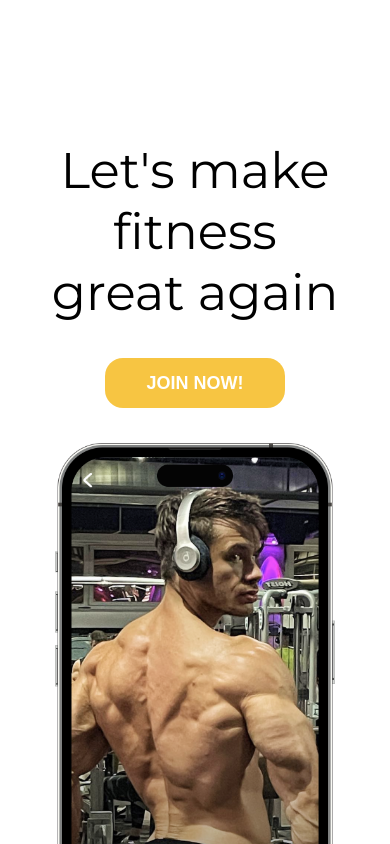
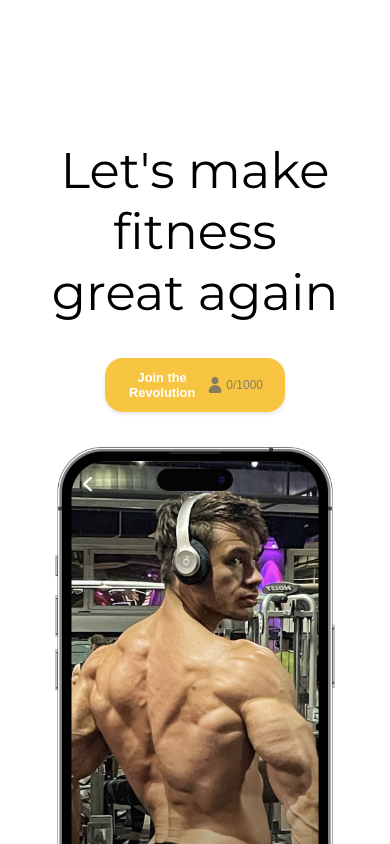
Before and after one commit to bnc1338/landingpagePUMPED, a React (Create React App) app: page / in a window 390 px wide. Shown: the top 844 px of the page. Built offline with nearby package versions, Linux system fonts and the light colour scheme; no server answers.

Commit message:
userscount

```diff
--- a/src/App.js
+++ b/src/App.js
@@ -15,8 +15,38 @@ import { BrowserRouter as Router, Routes, Route } from 'react-router-dom';
 import Partnership from './Sections/Partnership/Partnership.js';
 import Eula from './Sections/Eula/Eula.js';
 import Register from './Sections/Regiser/Register.js';
+import { useEffect, useState } from 'react';
 
 function App() {
+
+  const [isPostBack,setIsPostBack] = useState(false);
+  const [usersCount,setUsersCount]= useState(0);
+
+  const fetchUserCount = async function() {
+    const resp = await fetch(process.env.REACT_APP_API_IP+"getUsersCount", {
+      method: "POST",
+      headers: { "Content-Type": "application/json" },
+      body:JSON.stringify( {
+        authToken: process.env.REACT_APP_API_KEY
+      })
+    });
+    const data = await resp.json();
+    if(resp.status===200){
+      setUsersCount(data.count);
+    }
+    else{
+      setUsersCount(200);
+    }
+  }
+
+  useEffect(()=>{
+    if(isPostBack===false){
+      setIsPostBack(true);
+      fetchUserCount();
+    }
+    setIsPostBack(true);
+  },[])
+
   return (
     <div className="App">
       <Router>
@@ -31,7 +61,7 @@ function App() {
             //mukodj*/}
               <Navbar />
               <Container>
-                <Home />
+                <Home usersCount={usersCount}/>
                 <Video />
                 {/* <Competition /> */}
                 <BananasBack>
--- a/src/Sections/Home/Home.css
+++ b/src/Sections/Home/Home.css
@@ -16,20 +16,117 @@
     text-align: center;
 }
 
-.Home > .home-container > button {
-    padding: 10px 20px;
-    background-color: #F7C542;
-    color: white;
-    cursor: pointer;
-    font-size: 18px;
-    margin: 50px;
-    width: 200px;
-    min-height:60px;
-    font-weight: 600;
-    transition: background-color 0.3s, border-color 0.3s;
-    border: 2px solid transparent;
-    border-radius: 18px;
+.custom-button {
+  padding: 10px 20px;
+  background-color: #F7C542;
+  cursor: pointer;
+  color: white;
+  font-size: 1rem; /* Adjusted for better scaling */
+  margin: 40px auto; /* Center alignment and reduced margin */
+  width: 100%; /* Makes the button responsive */
+  max-width: 300px; /* Limits the width for large screens */
+  min-height: 60px;
+  font-weight: 600;
+  position: relative;
+  display: flex;
+  flex-direction: row; /* Arrange items horizontally */
+  align-items: center;
+  justify-content: space-between; /* Even spacing between items */
+  gap: 10px; /* Add spacing between child elements */
+  border-radius: 18px;
+  overflow: hidden;
+  text-align: center;
+  transition: all 0.3s ease-out;
+  box-shadow: 0 2px 4px rgba(0, 0, 0, 0.1);
+  border: transparent 0px;
+}
+
+.custom-button:hover {
+  background-color: #b48a21;
+
+  border: transparent 0px;
+}
+
+.hover-effect {
+  position: absolute;
+  right: 0;
+  top: -3rem;
+  height: 8rem;
+  width: 2rem;
+  background: white;
+  opacity: 0.1;
+  transform: translateX(3rem) rotate(12deg);
+  transition: transform 1s ease-out;
+}
+
+.custom-button:hover .hover-effect {
+  transform: translateX(-10rem) rotate(12deg);
+}
+
+.icon-text {
+  display: flex;
+  align-items: center;
+  justify-content: center;
+
+  gap: 10px; /* Adds spacing between text and icon */
+}
+
+.stats {
+  display: flex;
+  align-items: center;
+  justify-content: center;
+  gap: 5px; /* Adds spacing between items */
+}
+
+.star-icon {
+  width: 1rem;
+  height: 1rem;
+}
+
+.counter {
+  font-size: 0.875rem;
+  font-weight: 500;
+  color: rgba(107, 107, 107, 0.8);
+}
+
+@media (max-width: 768px) {
+  .custom-button {
+    font-size: 0.875rem; /* Scales font size for smaller screens */
+    padding: 10px;
+    max-width: 300px;
   }
+
+  .hover-effect {
+    height: 6rem;
+    width: 1.5rem;
+  }
+
+  .icon-text span {
+    font-size: 0.8rem;
+  }
+
+  .counter {
+    font-size: 0.75rem;
+  }
+}
+
+@media (max-width: 480px) {
+  .custom-button {
+    font-size: 0.75rem;
+    padding: 8px;
+    max-width: 100%;
+  }
+
+  .icon-text {
+    gap: 5px;
+  }
+
+  .stats {
+    gap: 3px;
+  }
+}
+
+  /* */
 
   .Home > .home-container > .mockups {
     color: black;
@@ -58,7 +155,7 @@
         background-color: #F7C542;
         color: white;
         cursor: pointer;
-        font-size: 18px;
+        font-size: 15px;
         margin: 35px;
         width: 180px;
         min-height:50px;
--- a/src/Sections/Home/Home.js
+++ b/src/Sections/Home/Home.js
@@ -4,7 +4,7 @@ import mockup1 from "../../assets/mockup1.png";
 import mockup2 from "../../assets/mockup2.png";
 import mockup3 from "../../assets/mockup3.png";
 import logo from "../../assets/PUMPED_logoBLACK.png";
-function Home() {
+function Home({usersCount}) {
 
     const [screenWidth, setScreenWidth] = useState(window.innerWidth);
 
@@ -21,13 +21,45 @@ function Home() {
           top: document.documentElement.scrollHeight,
           behavior: 'smooth',
         });
-      };
+    };
 
     return (
         <div className='Home'>
             <div className='home-container'>
                 <h1>Let's make fitness</h1><h1>great again</h1>
-                <button onClick={handleJoinClick}>JOIN NOW!</button>
+                <button
+                    href="#"
+                    class="custom-button"
+                    onClick={handleJoinClick}
+                    >
+                    <span class="hover-effect"></span>
+                    <div class="icon-text">
+                        <span class="text-white">Join the Revolution</span>
+                    </div>
+                    <div class="stats">
+                        <svg
+                        class="star-icon"
+                        fill="rgba(107, 107, 107, 0.8)"
+                        viewBox="0 0 24 24"
+                        width="512.000000pt" height="512.000000pt" viewBox="0 0 512.000000 512.000000"
+                        preserveAspectRatio="xMidYMid meet">
+                        <g transform="translate(0.000000,512.000000) scale(0.100000,-0.100000)"
+                        fill="rgba(107, 107, 107, 0.8)" stroke="none">
+                        <path d="M2377 5104 c-93 -14 -240 -60 -322 -101 -151 -75 -310 -209 -414
+                        -348 -118 -156 -205 -387 -219 -582 -16 -225 20 -410 118 -608 165 -334 471
+                        -560 840 -620 278 -45 560 15 801 170 292 189 492 521 517 862 16 219 -20 409
+                        -112 598 -91 185 -225 341 -388 448 -105 70 -161 97 -274 136 -169 58 -364 74
+                        -547 45z"/>
+                        <path d="M2320 2545 c-358 -44 -699 -184 -992 -406 -106 -81 -286 -260 -366
+                        -366 -231 -305 -371 -653 -411 -1025 -23 -212 -12 -325 45 -444 59 -125 178
+                        -229 313 -276 l66 -23 1585 0 1585 0 66 23 c135 47 254 151 313 276 57 119 68
+                        232 45 444 -40 372 -180 720 -411 1025 -80 106 -260 285 -366 366 -426 323
+                        -958 469 -1472 406z"/>
+                        </g>
+                        </svg>
+                        <span class="counter">{usersCount}/1000</span>
+                    </div>
+                    </button>
                 <div className='mockups'>
                     {screenWidth>600 ?
                     <>
```
Also changed, not shown: 1 other file (tests, documents, lock files or other folders).
